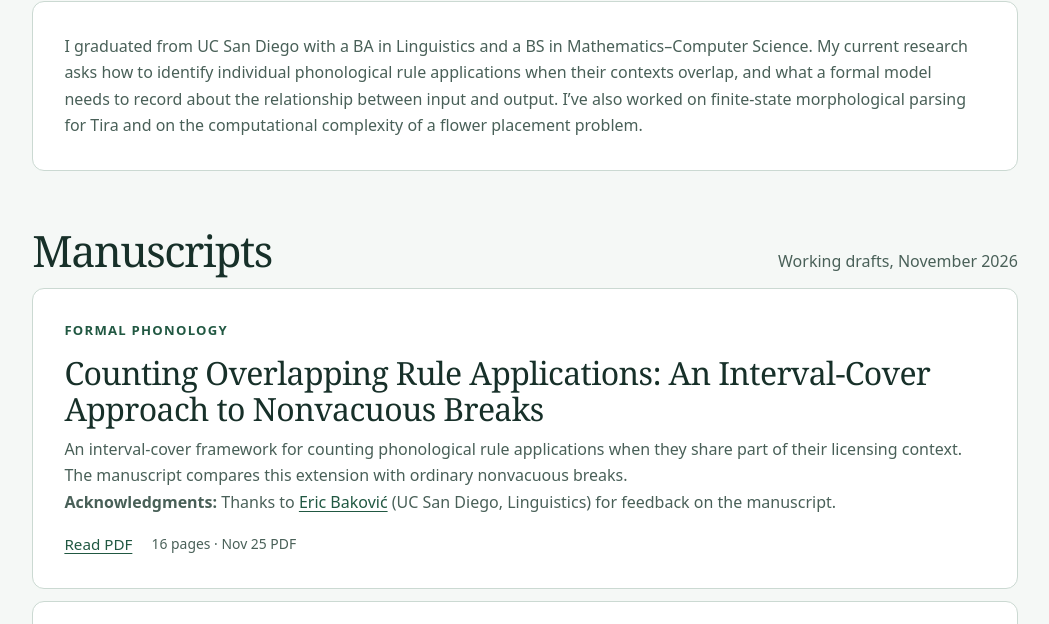
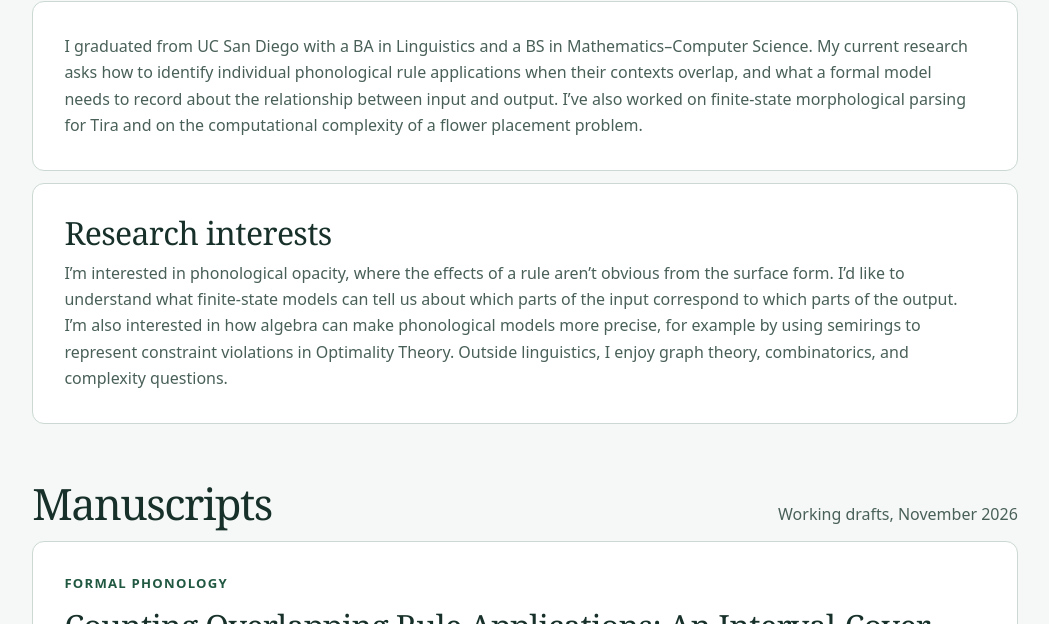
Before and after one commit to Eurypema/eurypema.github.io, a plain HTML site: page index.html in a window 1280 px wide. Shown: the part 603-1227 px from the top of the page, without its empty margins (115-1164 px from the left). Drawn offline with Linux system fonts and the light colour scheme.

Commit message:
Add a short research interests note under About

```diff
--- a/index.html
+++ b/index.html
@@ -13,6 +13,10 @@
 <div class="section-head"><h2 id="about-title">About</h2></div>
 <div class="entry">
 <p>I graduated from UC San Diego with a BA in Linguistics and a BS in Mathematics–Computer Science. My current research asks how to identify individual phonological rule applications when their contexts overlap, and what a formal model needs to record about the relationship between input and output. I’ve also worked on finite-state morphological parsing for Tira and on the computational complexity of a flower placement problem.</p>
+</div>
+<div class="entry">
+<h3>Research interests</h3>
+<p>I’m interested in phonological opacity, where the effects of a rule aren’t obvious from the surface form. I’d like to understand what finite-state models can tell us about which parts of the input correspond to which parts of the output. I’m also interested in how algebra can make phonological models more precise, for example by using semirings to represent constraint violations in Optimality Theory. Outside linguistics, I enjoy graph theory, combinatorics, and complexity questions.</p>
 </div>
 </section>
 <section id="papers" aria-labelledby="papers-title">
```
